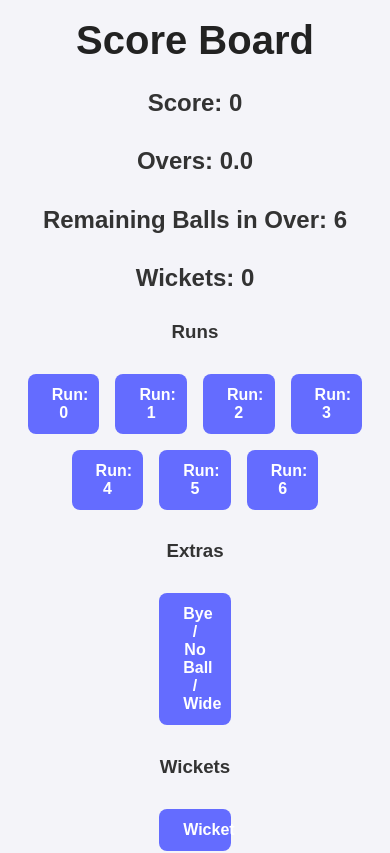
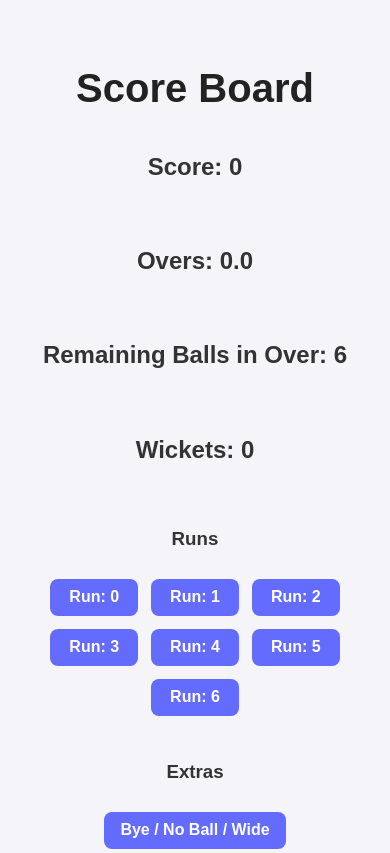
Before and after one commit to sakina1303/Scoreboard, a React (Vite) app: page / in a window 390 px wide. Shown: the top 853 px of the page. Built offline with nearby package versions, Linux system fonts and the light colour scheme.

Commit message:
style: add scoreboard layout and responsive button styles

```diff
--- a/src/App.css
+++ b/src/App.css
@@ -8,6 +8,39 @@
   background-color: #f4f4f9;
   color: #333;
   line-height: 1.6;
+}
+
+/* Scoreboard specific layout */
+.scoreboard-container {
+  max-width: 900px;
+  margin: 2rem auto;
+  padding: 1.5rem;
+  display: flex;
+  flex-direction: column;
+  gap: 1rem;
+  align-items: center;
+}
+
+.header {
+  width: 100%;
+  text-align: center;
+}
+
+.card.stats {
+  width: 100%;
+  display: flex;
+  justify-content: space-between;
+  align-items: center;
+  gap: 1rem;
+  padding: 1rem 1.25rem;
+}
+
+.controls {
+  width: 100%;
+  display: flex;
+  flex-wrap: wrap;
+  gap: 1rem;
+  justify-content: center;
 }
 
 /* Logo styling */
@@ -63,15 +96,16 @@
 
 /* Button styling */
 .button {
-  display: inline-block;
-  padding: 0.75rem 1.5rem;
-  margin-top: 1rem;
-  width: 20%;
-  margin: 0.5rem 0.5rem 0.5rem 0.5rem;
+  display: inline-flex;
+  align-items: center;
+  justify-content: center;
+  padding: 0.6rem 1rem;
+  margin: 0.4rem;
+  min-width: 88px;
   background-color: #646cff;
   color: #fff;
   font-size: 1rem;
-  font-weight: bold;
+  font-weight: 700;
   border: none;
   border-radius: 8px;
   cursor: pointer;
@@ -114,6 +148,13 @@
   #root {
     padding: 1rem;
   }
+  .scoreboard-container {
+    padding: 1rem;
+  }
+  .card.stats {
+    flex-direction: column;
+    align-items: stretch;
+  }
 }
   .card {
     padding: 1.5rem;
```
